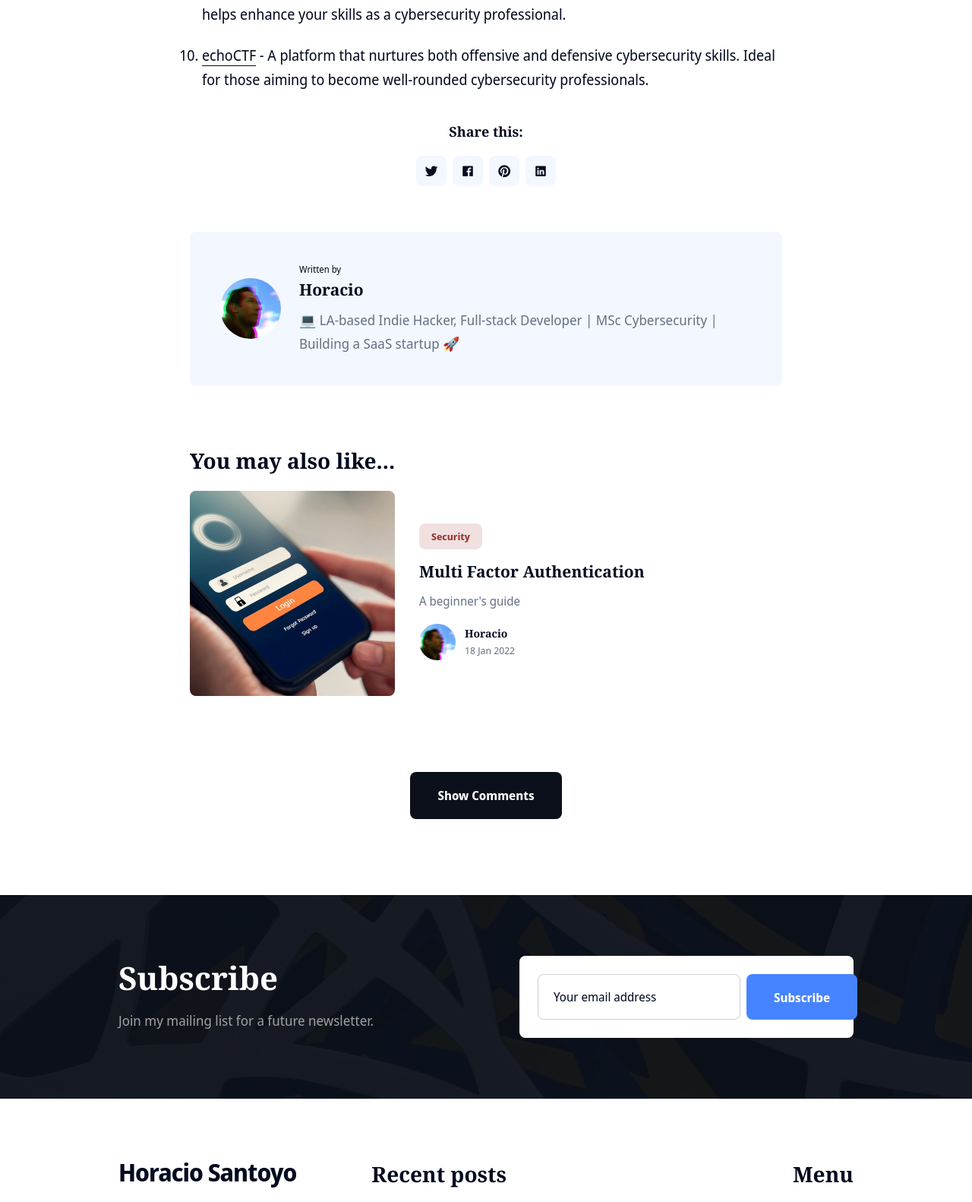
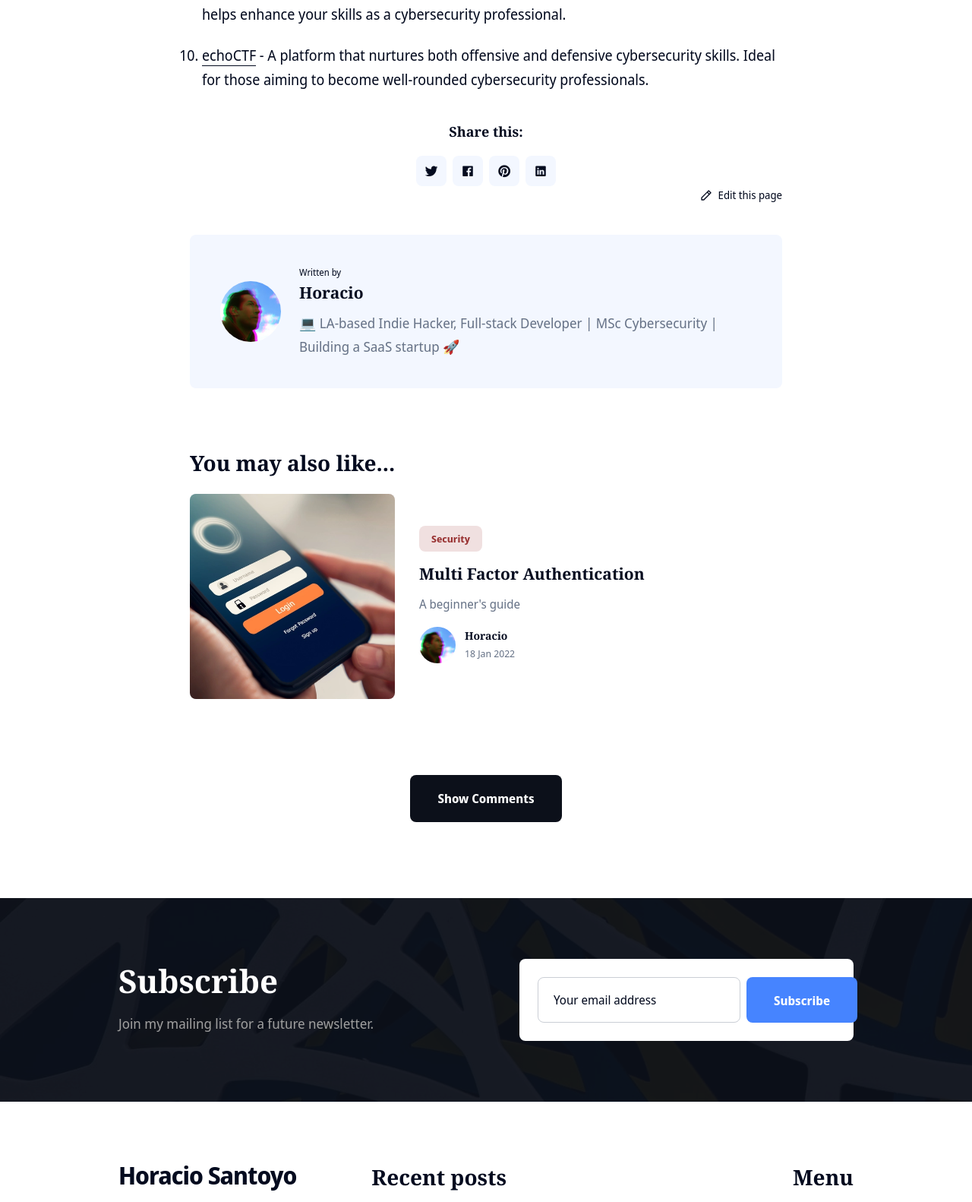
Before and after one commit to hs2600/hs2600.github.io, a Jekyll site: the page built from _posts/2024-01-20-10-cybersecurity-platforms.md, in a window 1280 px wide, cut to the strip 1860-3442 px from the top of the page. Shown: the whole strip at 76% size. Built offline with Jekyll 4.4.1, drawn with Linux system fonts in a browser that asks for light colours; nearby versions of some CDN libraries.

Commit message:
add 'page edit on github' link

```diff
--- a/_layouts/post.html
+++ b/_layouts/post.html
@@ -99,6 +99,15 @@
           onclick="window.open(this.href, 'pop-up', 'left=20,top=20,width=500,height=500,toolbar=1,resizable=0'); return false;" title="Share on LinkedIn" rel="nofollow"><i class="ion ion-logo-linkedin"></i></a>
         </li>
       </ul>
+
+      <!-- Edit page on Github -->
+      <div style="display: flex;">
+          <a style="margin-inline-start: auto; display: flex; border: none; font-size: 14px; gap: 0.5rem; align-items: center;"
+            href="https://github.com/hs2600/hs2600.github.io/blob/main/{{page.path}}">
+              <svg aria-hidden="true" class="" width="16" height="16" viewBox="0 0 24 24" fill="currentColor" style="--sl-icon-size: 1.2em;"><path d="M22 7.24a1 1 0 0 0-.29-.71l-4.24-4.24a1 1 0 0 0-1.1-.22 1 1 0 0 0-.32.22l-2.83 2.83L2.29 16.05a1 1 0 0 0-.29.71V21a1 1 0 0 0 1 1h4.24a1 1 0 0 0 .76-.29l10.87-10.93L21.71 8c.1-.1.17-.2.22-.33a1 1 0 0 0 0-.24v-.14l.07-.05ZM6.83 20H4v-2.83l9.93-9.93 2.83 2.83L6.83 20ZM18.17 8.66l-2.83-2.83 1.42-1.41 2.82 2.82-1.41 1.42Z"></path></svg>
+              Edit this page
+          </a>
+      </div>
     </div>
 
   </article>
--- a/_sass/4-layouts/_post.scss
+++ b/_sass/4-layouts/_post.scss
@@ -197,7 +197,7 @@
 .post,
 .page {
   max-width: 780px;
-  margin: 0 auto 60px;
+  margin: 0 auto 40px;
   font-size: 19px;
   color: var(--text-color);
 
```
